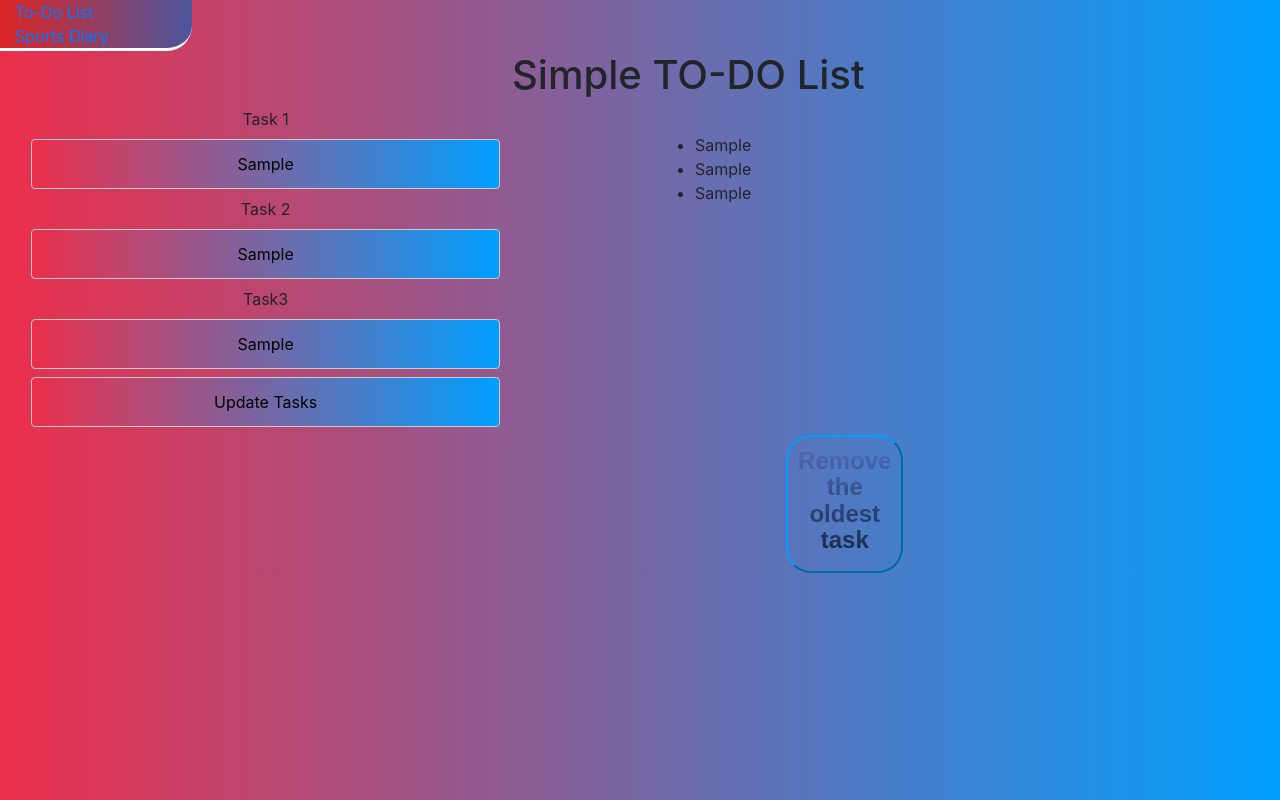
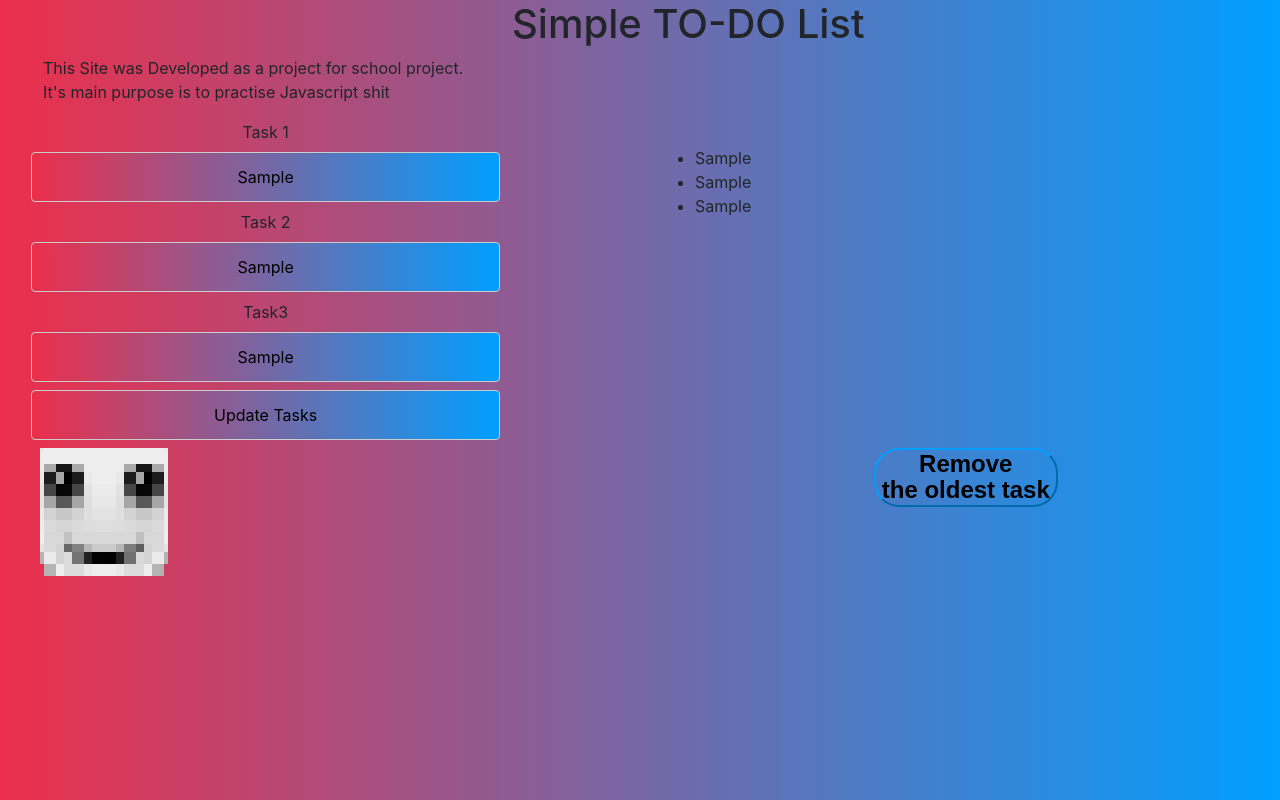
Before and after one commit to Ramppu/Javascript, a plain HTML site: page project1/index.html in a window 1280 px wide. Both pictures are taken after typing "Sample", "Sample", "Sample" into the empty fields and a click on the input "Update Tasks". Drawn offline with nearby package versions, Linux system fonts and the light colour scheme.

Commit message:
more practise

```diff
--- a/project1/css/style.css
+++ b/project1/css/style.css
@@ -5,15 +5,16 @@ body {
   overflow-y: hidden;
   overflow-x: hidden;
 }
+.row{
 
-.topnav {
-  overflow: hidden;
-  background: linear-gradient(to right, #dc2424, #4a569d);
-  width: 15%;
-  border-bottom-right-radius: 25px;
-  border-bottom-style: solid;
-  border-bottom-color: white;
 }
+img{
+  margin-left: 40px;
+}
+p{
+  margin-left: 43px;
+}
+
 a {
   float:left;
   margin-left:15px;
@@ -52,8 +53,8 @@ label {
     border-color: #009FFF;
     border-radius: 25px;
     margin-left: 35%;
-    width: 15%;
-    height: 15%;
+    width: auto;
+    height: auto;
     background-color: transparent;
     transition: 1s;
 }
@@ -62,17 +63,13 @@ label {
   transition: 1s;
 }
 
-#dlt.hidden {
-    opacity: 0;
-    transition: opacity 0.5s ease-in;
-}
 
-#dltT {
-  margin-top: 10px;
+
+/*#dltT {
   background: -webkit-linear-gradient(#4b6cb7, #182848);
   -webkit-background-clip: text;
   -webkit-text-fill-color: transparent;
-}
+}*/
 
 .modal-content {
   background: linear-gradient(to right, #009FFF, #ec2F4B);
@@ -90,7 +87,6 @@ label {
 #lst {
   margin-top: 2%;
 }
-#removeBtn {
-  margin-bot: 15%;
-  margin-left: 40%;
+#who {
+  display: none;
 }
--- a/project1/index.html
+++ b/project1/index.html
@@ -7,11 +7,10 @@
 <script type="text/javascript" src="javascript/functions.js"></script>
 </head>
 <body>
-  <div class="topnav">
-  <a class="active" href="index.html">To-Do List</a>
-  <a href="sports.html">Sports Diary</a>
+  <h1>Simple TO-DO List</h1>
+  <div class="row">
+    <div class="col"><p>This Site was Developed as a project for school project.<br>It's main purpose is to practise Javascript shit</p></div>
   </div>
-  <h1>Simple TO-DO List</h1>
     <div class="row">
       <div class="col">
         <form id="toDo" onsubmit="return false">
@@ -32,10 +31,10 @@
           <ul id="list"></ul>
       </div>
     </div>
-
     <div class="row" id="removeBtn">
-      <button id="dlt" onclick="deleteChild()"><p id ="dltT">Remove the oldest task</p></button>
-      <script>hideBtn()</script>
+    <div class="col"><img src="resources/smileW.png" onmouseover="show()" onmouseout="hide()"><p id="who">I Did This :)</p></img></div>
+    <div class="col"><button id="dlt" onclick="deleteChild()">Remove<br>the oldest task</button></div>
+    <script>hideBtn()</script>
     </div>
 
     <!-- this is only shown as an error -->
--- a/project1/javascript/functions.js
+++ b/project1/javascript/functions.js
@@ -57,6 +57,14 @@ function hideBtn() {
     document.getElementById('dlt').style.display = 'none'; // when 'deleteChild()' removes the final element, the button hides itself
   }
   else {
-     document.getElementById('dlt').style.display = 'block'; //As form submission adds 'li' elements to the site, it is always shown after the first submission
+     document.getElementById('dlt').style.display = 'block'; //As form submission adds 'li' element to the site, it is always shown after the first submission
   }
 }
+
+function show() {
+    document.getElementById('who').style.display = 'block'; //On mouseover, the text is shown
+}
+
+function hide() {
+  document.getElementById('who').style.display = 'none'; //On mouseout, the text is hidden again
+}
```
Also changed, not shown: project1/resources/smileW.png (added).
